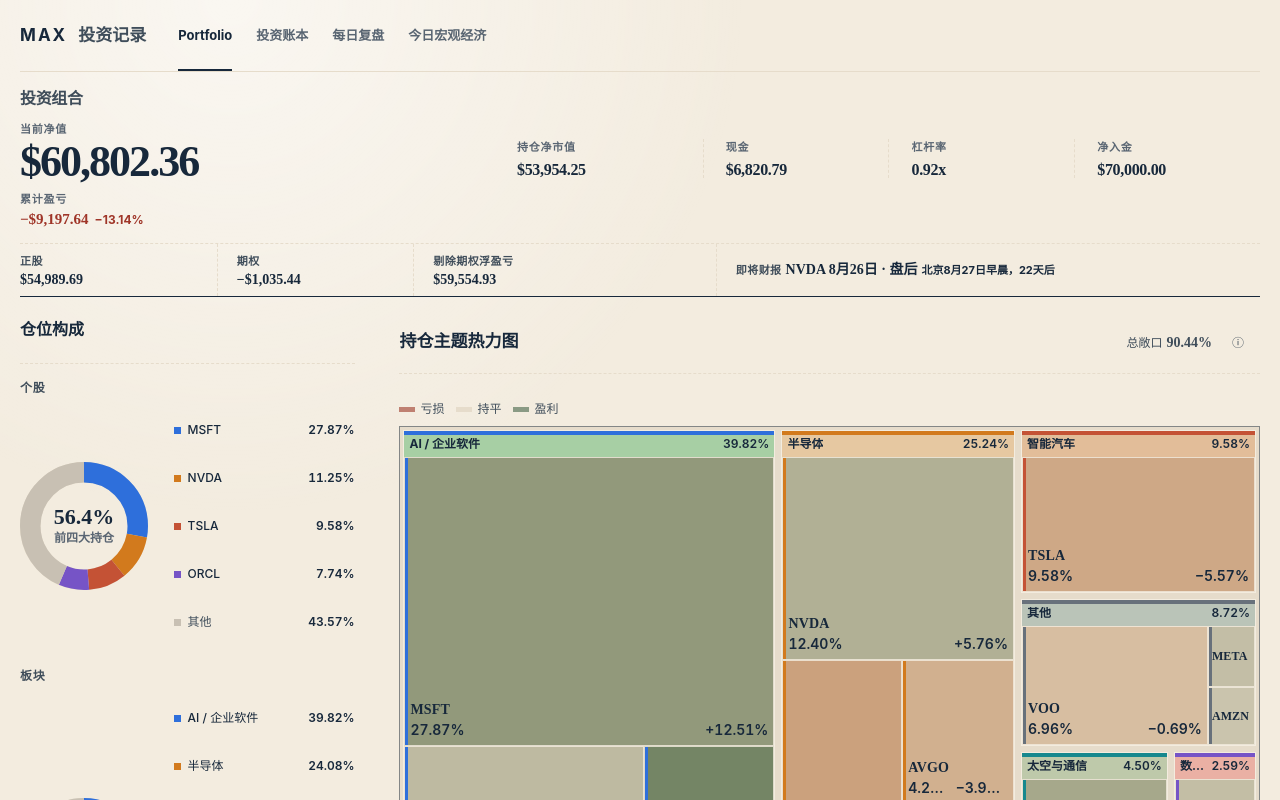
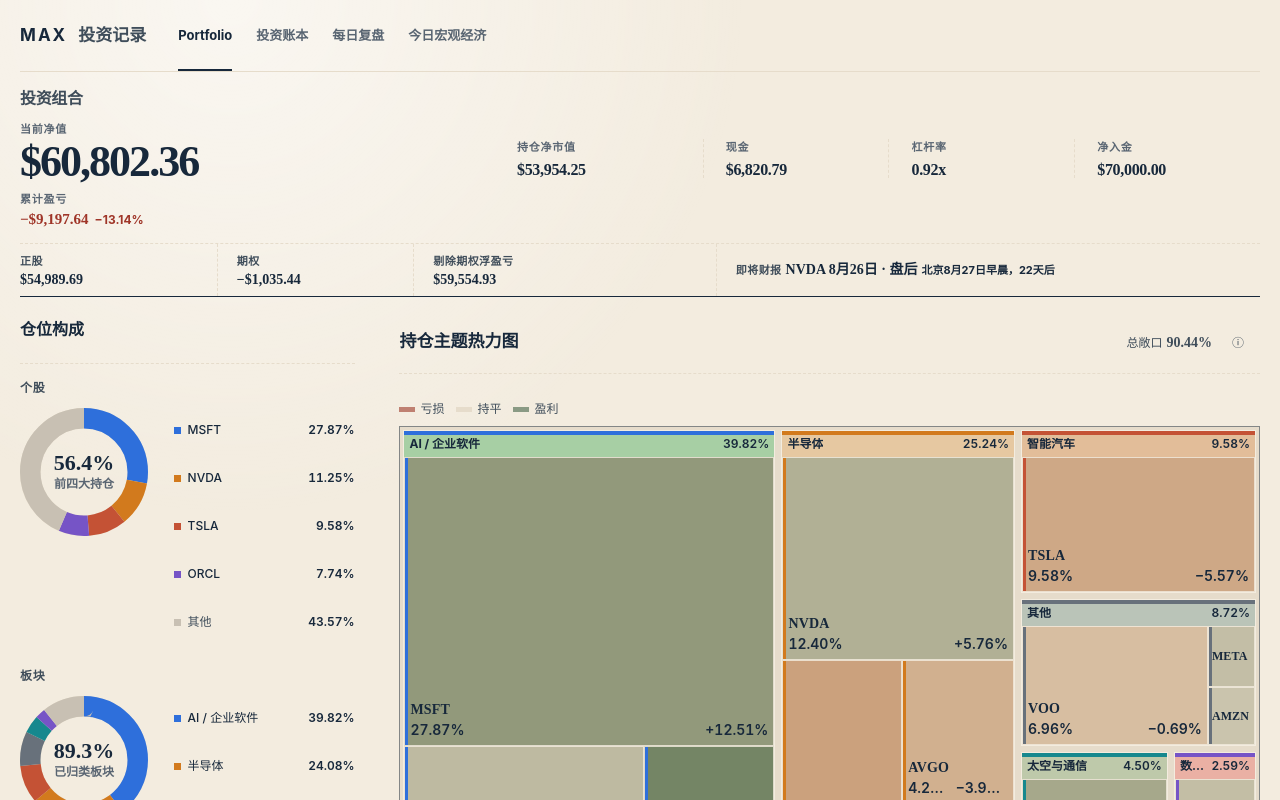
Before and after one commit to Paikchu/earning-report-analysis, a Next.js app: page / in a window 1280 px wide. Shown: the top 800 px of the page. Built offline with nearby package versions, Linux system fonts and the light colour scheme.

Commit message:
Align allocation rings

```diff
--- a/app/globals.css
+++ b/app/globals.css
@@ -343,8 +343,13 @@
 .allocation-mode-panel {
   min-width: 0;
   display: grid;
-  align-content: start;
+  grid-template-rows: auto 1fr;
   gap: 14px;
+}
+
+.allocation-mode-panel > .allocation-wrap {
+  height: 100%;
+  align-items: flex-start;
 }
 
 .allocation-mode-panel h3 {
```
Also changed, not shown: 1 other file (tests, documents, lock files or other folders).
